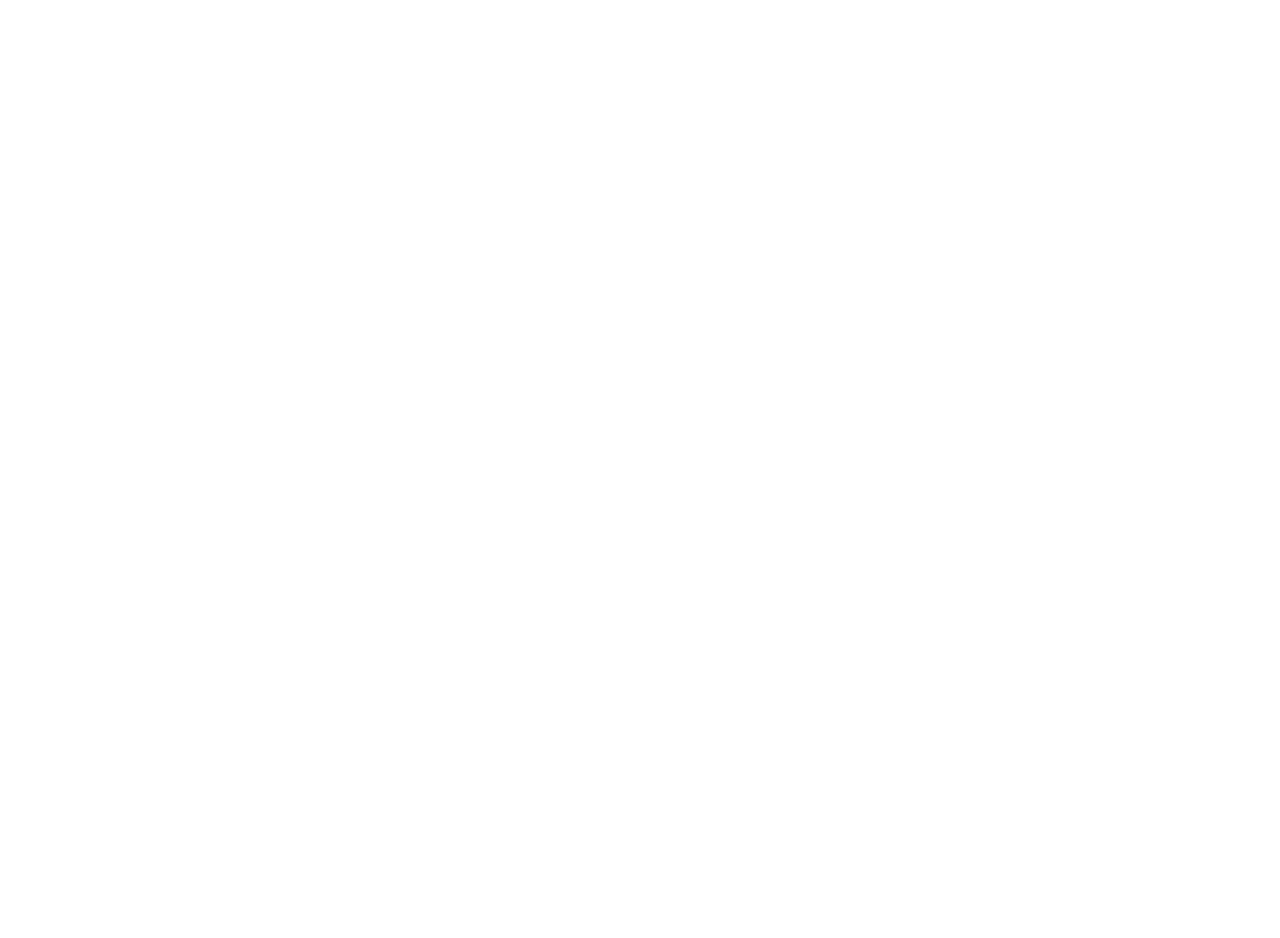
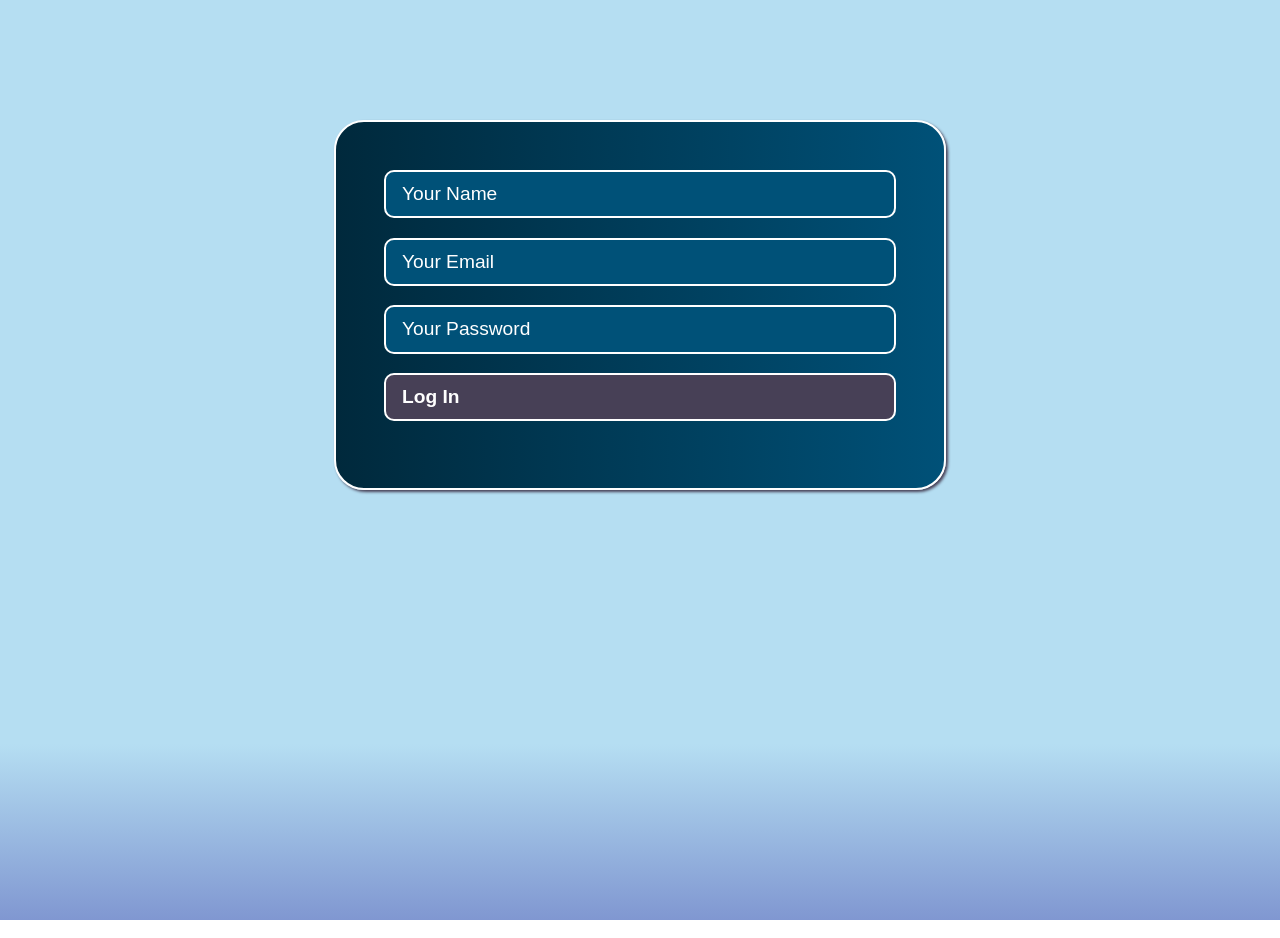
Before and after one commit to elliottdombrowski/SWEPT-02, a React (Create React App) app in the folder client/: page /login in a window 1280 px wide. Shown: the part 120-1058 px from the top of the page. Before the commit the page ends 800 px from the top, so only its background shows below. Built offline with nearby package versions, Linux system fonts and the light colour scheme.

Commit message:
implemented switcher for login/signup forms. will fix positioning tomorrow.

```diff
--- a/client/src/pages/LoginSignup/LoginSignup.js
+++ b/client/src/pages/LoginSignup/LoginSignup.js
@@ -4,9 +4,21 @@
 import './loginsignup.css';
 
 const LoginSignup = () => {
+  const [switchAuthForm, setSwitchAuthForm] = useState(false);
+
   return (
     <div className='login-signup-wrapper'>
-      hi
+      <div className='login-signup-inner'>
+        {!switchAuthForm ? <SignupForm /> : <LoginForm />}
+        <a
+          href='#'
+          rel='noopener noreferrer'
+          className='login-signup-form-switcher'
+          onClick={(event) => setSwitchAuthForm((prev) => !prev)}
+        >
+          {!switchAuthForm ? 'Already have an account? Log in!' : "Don't have an account? Sign up!"}
+        </a>
+      </div>
     </div>
   );
 };
--- a/client/src/pages/LoginSignup/loginsignup.css
+++ b/client/src/pages/LoginSignup/loginsignup.css
@@ -0,0 +1,40 @@
+/* ITALIC, LOGO */
+@import url('https://fonts.googleapis.com/css2?family=Kanit:ital,wght@1,700&display=swap');
+/* REGULAR, NAV LINKS */
+@import url('https://fonts.googleapis.com/css2?family=Kanit:wght@600&family=Mukta:wght@500&display=swap');
+
+:root {
+  --text: white;
+  --logo-font: 'Kanit', sans-serif;
+  --link-font: 'Mukta', sans-serif;
+
+  --soft-lightblue: #c8e4f9;
+  --lightblue: #b0def4;
+  --med-lightblue: #8097d1;
+  --med-darkblue: #7079a0;
+  --darkblue: #005178;
+  --darkerblue: #00293c;
+  --deep-darkblue: #474056;
+  --chi-blue: #b5def2;
+
+  --primary-lightpink: #ea8aba;
+  --primary-darkpink: #a33f67;
+  --primary-lightorange: #f3872f;
+  --primary-darkorange: #f96700;
+
+  --homepage-textshadow: 1px 1px 2px var(--med-lightblue);
+
+  --btn-hover: 0.2s ease-in-out;
+  --blue-gradient: linear-gradient(to right, var(--darkerblue), var(--darkblue))
+}
+
+* {
+  margin: 0;
+  padding: 0;
+}
+
+.login-signup-wrapper {
+  background: linear-gradient(to top, var(--med-lightblue), var(--chi-blue) 20%);
+  height: 100vh;
+  padding-top: 3rem;
+}
```
